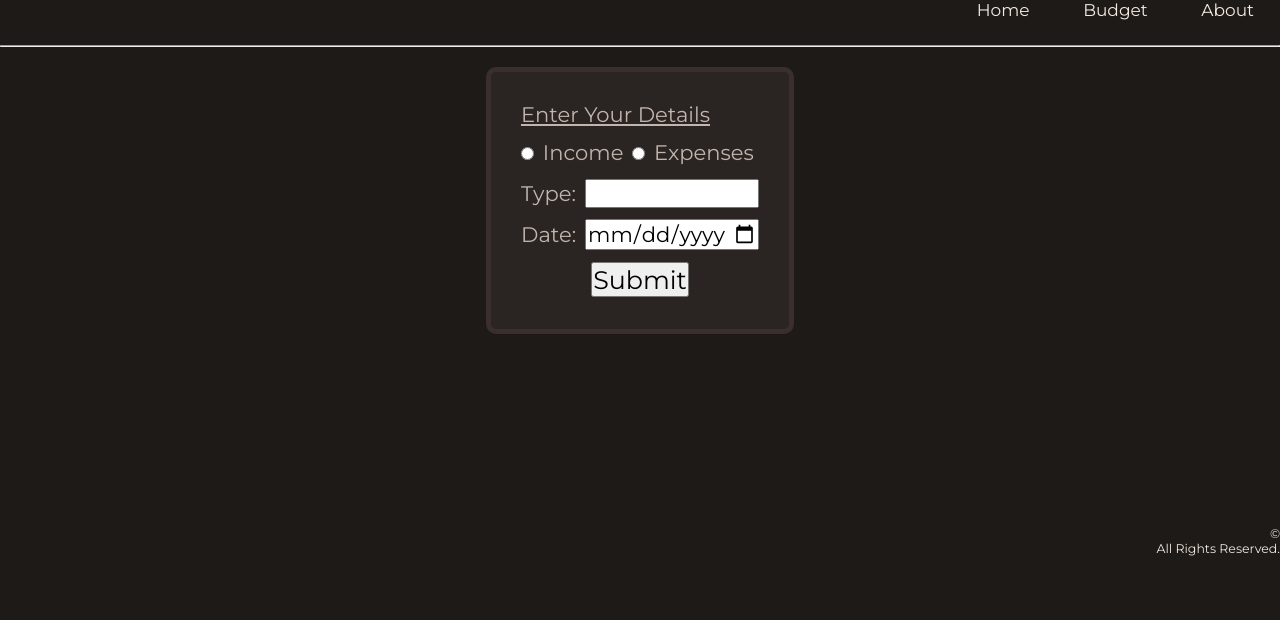
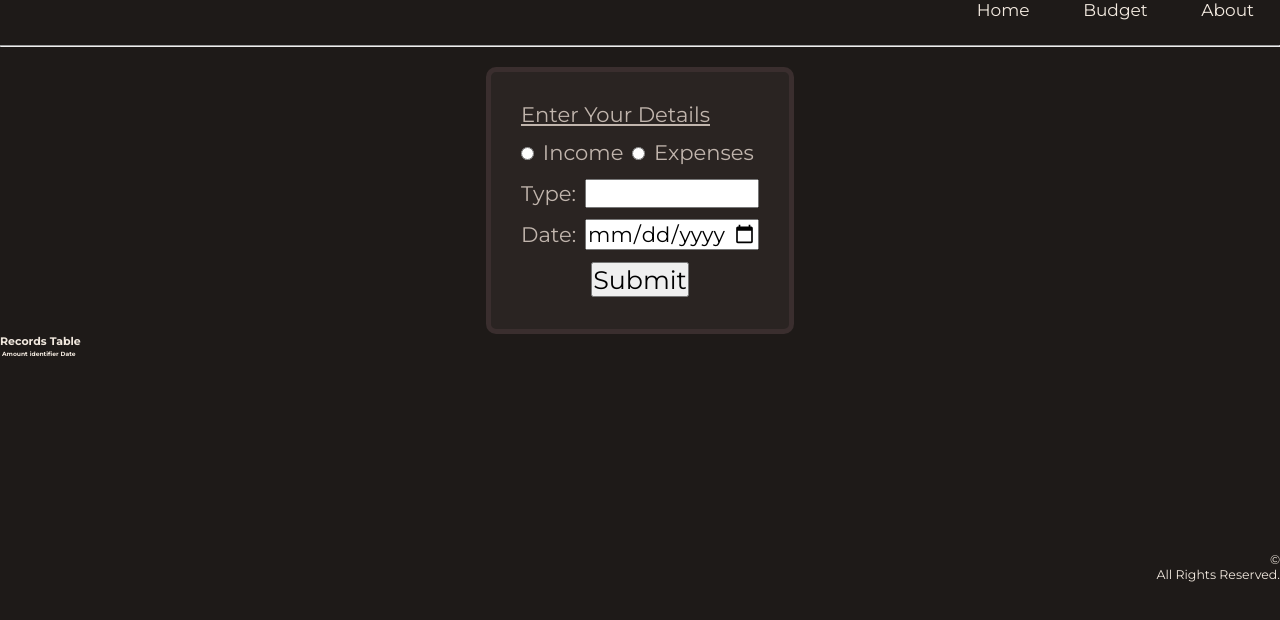
Before and after one commit to Stewy-oso/BudgetWebsite, a plain HTML site: page budget.html in a window 1280 px wide. Drawn offline with Linux system fonts and the light colour scheme.

Commit message:
Changed som

```diff
--- a/budget.html
+++ b/budget.html
@@ -18,7 +18,7 @@
     </header>
 
     <main>
-        <form action="" method="get" class="gatherData">
+        <form class="gatherData">
             <!-- <h1>Income</h1>
             <input type="number" name="Wage" id="wage">
             <label for="wage">Wages</label><br>
@@ -69,7 +69,19 @@
             </div>
         </form> -->
         <div class="dataRecord">
-
+            <h2>Records Table</h2>
+            <table id="recordsTable">
+                <thead>
+                    <tr>
+                        <th>Amount</th>
+                        <th>identifier</th>
+                        <th>Date</th>
+                    </tr>
+                </thead>
+                <tbody id="recordsBody">
+                    <!-- Javascript will add rows here -->
+                </tbody>
+            </table>
         </div>
     </main>
 
```
